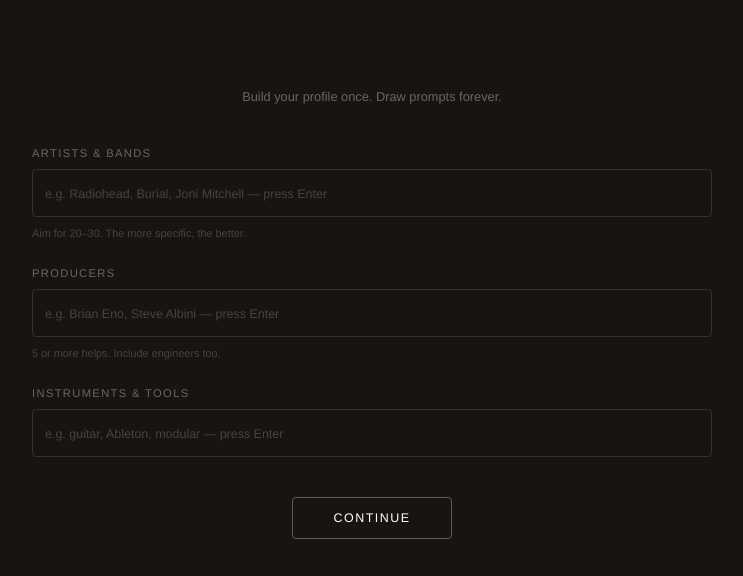
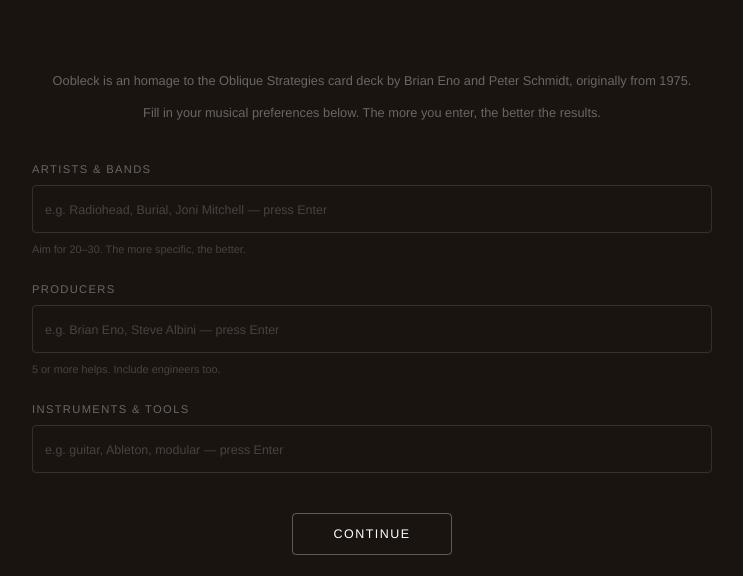
Before and after one commit to davala/oobleck, a website: page index.html in a window 1280 px wide. Shown: the part 95-671 px from the top of the page, without its empty margins (268-1011 px from the left). Drawn offline with Linux system fonts and the light colour scheme.

Commit message:
Show intro text on setup screen; remove 'Build your profile' copy
Co-Authored-By: Claude Sonnet 4.6 <noreply@anthropic.com>

```diff
--- a/index.html
+++ b/index.html
@@ -161,16 +161,6 @@
   /* ── SETUP / SETTINGS SCREEN ── */
   #setup-screen, #settings-screen {
     gap: 40px;
-  }
-
-  .setup-header {
-    text-align: center;
-  }
-
-  .setup-header p {
-    font-size: 0.8rem;
-    color: var(--muted);
-    line-height: 1.6;
   }
 
   .settings-intro {
@@ -350,8 +340,9 @@
 
 <!-- SETUP SCREEN -->
 <section id="setup-screen" class="screen">
-  <div class="setup-header">
-    <p>Build your profile once. Draw prompts forever.</p>
+  <div class="settings-intro">
+    <p>Oobleck is an homage to the Oblique Strategies card deck by Brian Eno and Peter Schmidt, originally from 1975.</p>
+    <p>Fill in your musical preferences below. The more you enter, the better the results.</p>
   </div>
   <div class="fields">
     <div class="field-group">
```
